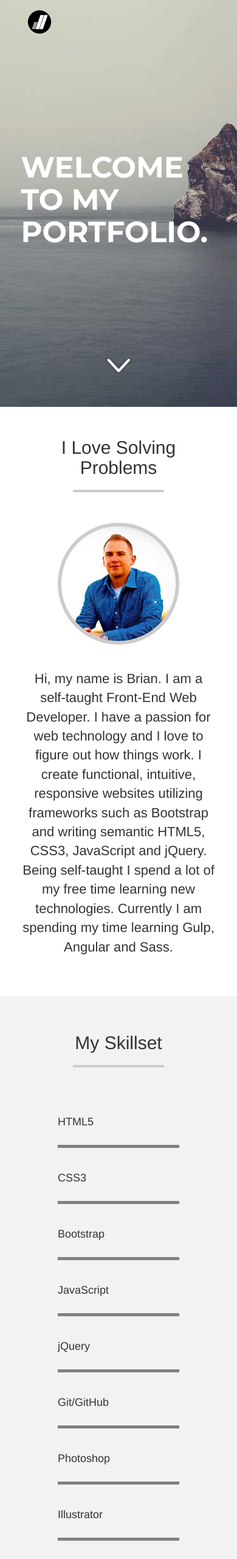
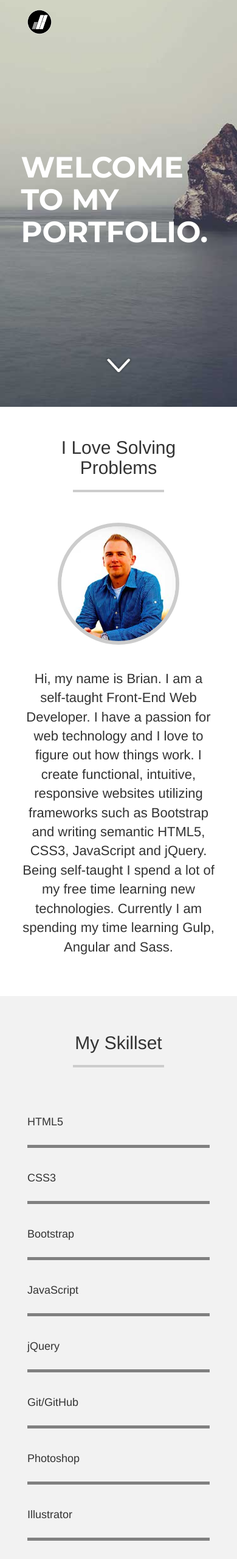
Before and after one commit to briandaub/briandaub.github.io, a Jekyll site: the page built from index.html, in a window 390 px wide. Shown: the whole page at 61% size. Built offline with Jekyll 4.4.1, drawn with Linux system fonts in a browser that asks for light colours.

Commit message:
updated media queries for med screens in _skills.sass

```diff
--- a/_sass/_skills.sass
+++ b/_sass/_skills.sass
@@ -41,19 +41,31 @@
 $bp-lg: 1280px
 $bp-xl: 1600px
 
-@media screen and (min-width: #{$bp-sm}) and (max-width: #{$bp-md - 1px})
+@media screen and (max-width: #{$bp-sm})
+    .skillset
+        .skills
+            margin: 50px 0
+
+            .skill
+                margin: 10px 0
+
+            .skill-bar
+                width: 200px
+
+@media screen and (min-width: #{$bp-sm + 1px}) and (max-width: #{$bp-md - 1px})
     .skillset
 
         .skills
+            margin: 50px 0
 
             h3
                 font-size: 18px
 
             .skill
-                margin: 10px 20px
+                margin: 10px 0px
 
             .skill-bar
-                width: 200px
+                width: 300px
 
 @media screen and (min-width: #{$bp-md}) and (max-width: #{$bp-lg - 1px})
     .skillset
@@ -68,3 +80,18 @@
 
             .skill-bar
                 width: 300px
+
+
+@media screen and (min-width: #{$bp-lg}) and (max-width: #{$bp-xl - 1px})
+    .skillset
+
+        .skills
+
+            h3
+                font-size: 20px
+
+            .skill
+                margin: 10px 20px
+
+            .skill-bar
+                width: 400px
```
